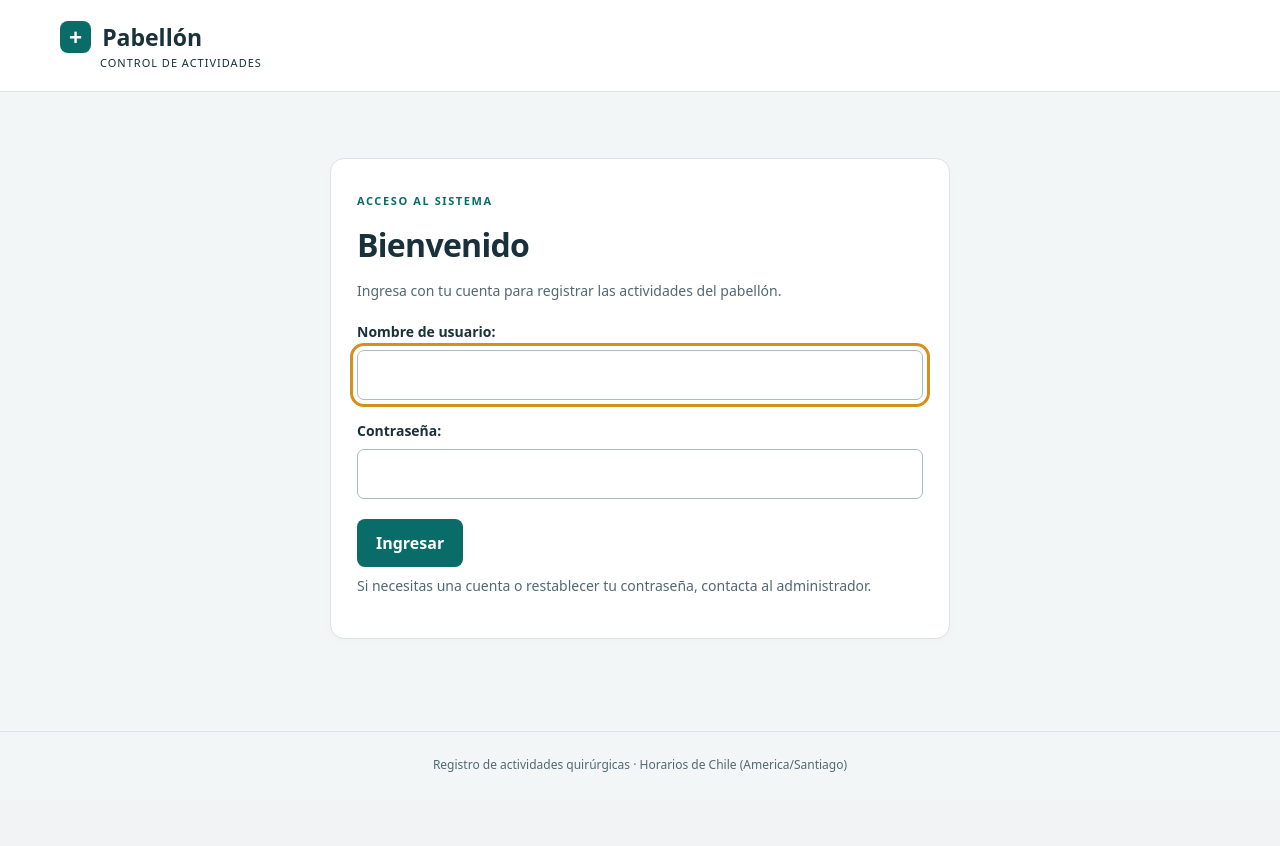
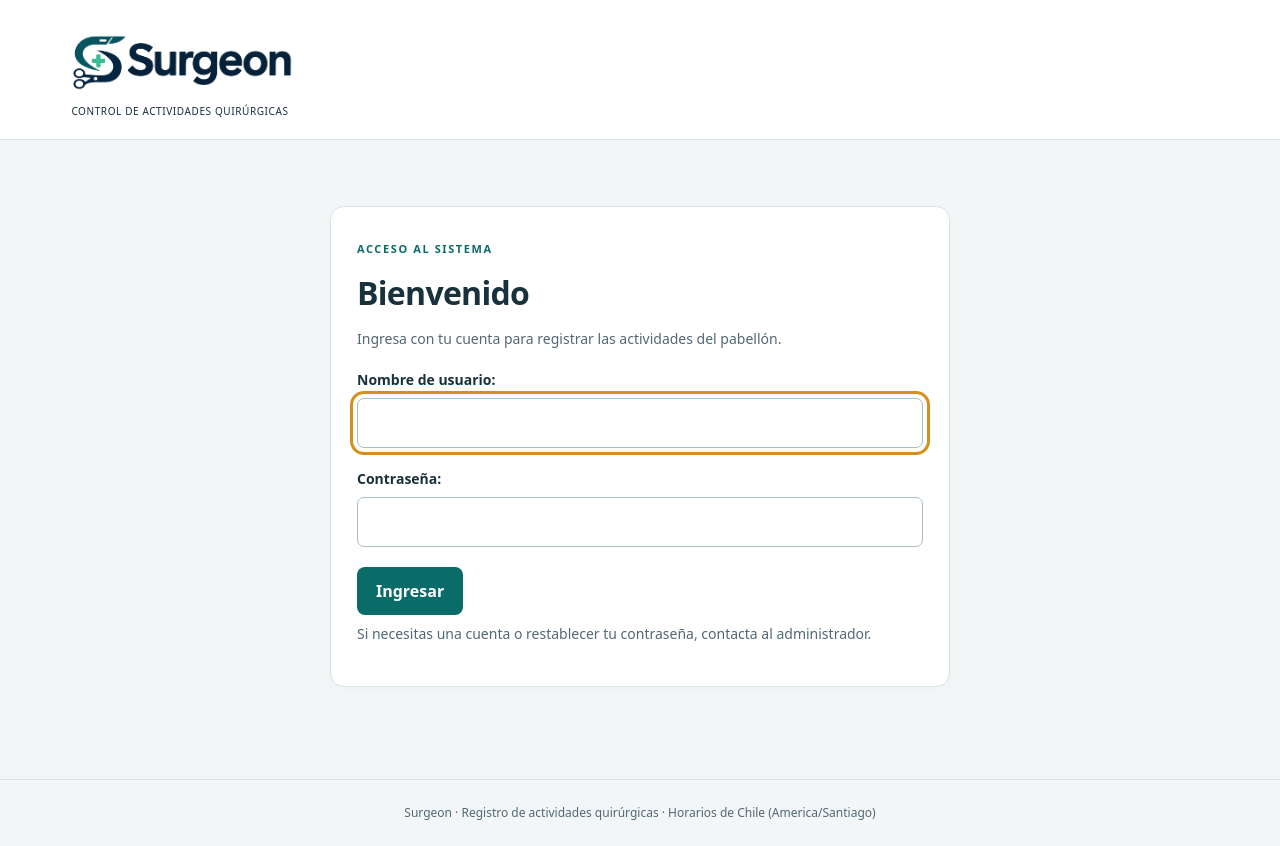
Before and after one commit to carlosibanezramirez/Actividades_Pabellon_Cirugia, a Django app: page /ingresar/ in a window 1280 px wide. Before the commit the page ends 772 px from the top, so only its background shows below. Run offline with Django 5.2, Linux system fonts and the light colour scheme; parts of the project's set-up code (start-up, migrations or seed data) failed here and were passed over.

Commit message:
feat: aplicar identidad Surgeon en sitio y administración

```diff
--- a/config/urls.py
+++ b/config/urls.py
@@ -9,5 +9,5 @@ urlpatterns = [
     path('clave/', auth_views.PasswordChangeView.as_view(template_name='registration/password_change.html', success_url='/'), name='password_change'),
     path('', include('theatre.urls')),
 ]
-admin.site.site_header = 'Administración del pabellón'
-admin.site.site_title = 'Pabellón'
+admin.site.site_header = 'Surgeon · Administración'
+admin.site.site_title = 'Surgeon'
--- /dev/null
+++ b/static/brand/surgeon.css
@@ -0,0 +1,33 @@
+.surgeon-logo {
+    display: block;
+    width: 240px;
+    max-width: 100%;
+    height: auto;
+}
+.brand.surgeon-brand {
+    display: inline-flex;
+    flex-direction: column;
+    align-items: center;
+    flex-shrink: 0;
+    max-width: 100%;
+}
+.brand.surgeon-brand small {
+    margin: 4px 0 0;
+    font-size: 10px;
+    letter-spacing: .6px;
+    white-space: normal;
+    text-align: center;
+}
+#site-name .surgeon-admin-brand {
+    display: inline-block;
+    padding: 6px 12px;
+    background: #fff;
+    border-radius: 8px;
+}
+#site-name .surgeon-admin-brand img {
+    width: 180px;
+    height: auto;
+}
+@media (max-width: 740px) {
+    .surgeon-logo { width: 210px; }
+}
--- a/templates/base.html
+++ b/templates/base.html
@@ -1,6 +1,6 @@
 {% load static %}<!doctype html>
-<html lang="es"><head><meta charset="utf-8"><meta name="viewport" content="width=device-width,initial-scale=1"><title>{% block title %}Actividades del pabellón{% endblock %}</title><link rel="stylesheet" href="{% static 'app.css' %}"></head>
-<body><header><a class="brand" href="{% url 'interventions' %}"><span class="brand-icon">+</span> Pabellón <small>Control de actividades</small></a>
+<html lang="es"><head><meta charset="utf-8"><meta name="viewport" content="width=device-width,initial-scale=1"><title>{% block title %}Surgeon · Actividades del pabellón{% endblock %}</title><link rel="stylesheet" href="{% static 'app.css' %}"><link rel="stylesheet" href="{% static 'brand/surgeon.css' %}"></head>
+<body><header><a class="brand surgeon-brand" href="{% url 'interventions' %}"><img class="surgeon-logo" src="{% static 'brand/surgeon-logo.png' %}" alt="Surgeon" width="240" height="80"><small>Control de actividades quirúrgicas</small></a>
 {% if user.is_authenticated %}<nav><span>{{ user.get_full_name|default:user.username }}</span>{% if user.is_staff %}<a href="{% url 'admin:index' %}">Administración</a>{% endif %}<a href="{% url 'password_change' %}">Cambiar contraseña</a><form method="post" action="{% url 'logout' %}">{% csrf_token %}<button class="link" type="submit">Salir</button></form></nav>{% endif %}</header>
 <main>{% for message in messages %}<div role="status" class="message {{ message.tags }}">{{ message }}</div>{% endfor %}{% block content %}{% endblock %}</main>
-<footer>Registro de actividades quirúrgicas · Horarios de Chile (America/Santiago)</footer></body></html>
+<footer>Surgeon · Registro de actividades quirúrgicas · Horarios de Chile (America/Santiago)</footer></body></html>
--- a/templates/registration/login.html
+++ b/templates/registration/login.html
@@ -1,3 +1,3 @@
-{% extends 'base.html' %}{% block title %}Ingresar · Pabellón{% endblock %}{% block content %}
+{% extends 'base.html' %}{% block title %}Ingresar · Surgeon{% endblock %}{% block content %}
 <section class="card narrow"><p class="eyebrow">ACCESO AL SISTEMA</p><h1>Bienvenido</h1><p class="muted">Ingresa con tu cuenta para registrar las actividades del pabellón.</p><form method="post">{% csrf_token %}{{ form.as_p }}{% if next %}<input type="hidden" name="next" value="{{ next }}">{% endif %}<button type="submit">Ingresar</button></form><p class="muted">Si necesitas una cuenta o restablecer tu contraseña, contacta al administrador.</p></section>
 {% endblock %}
```
Also changed, not shown: templates/admin/base_site.html (added, +11 -0 lines), static/brand/surgeon-logo.png (added).
